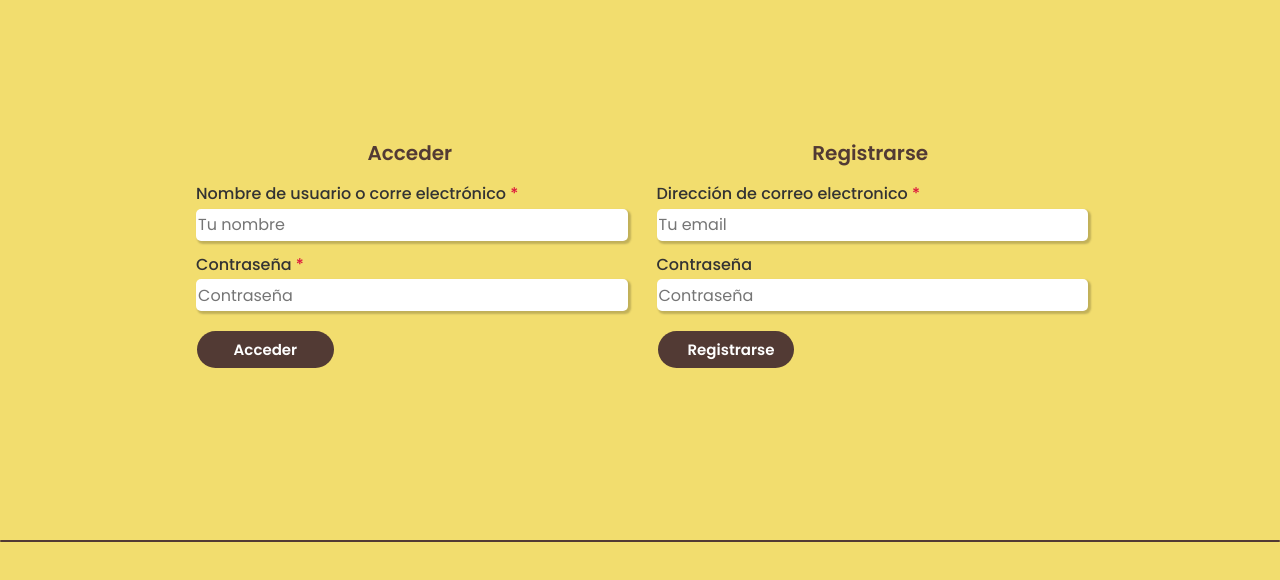
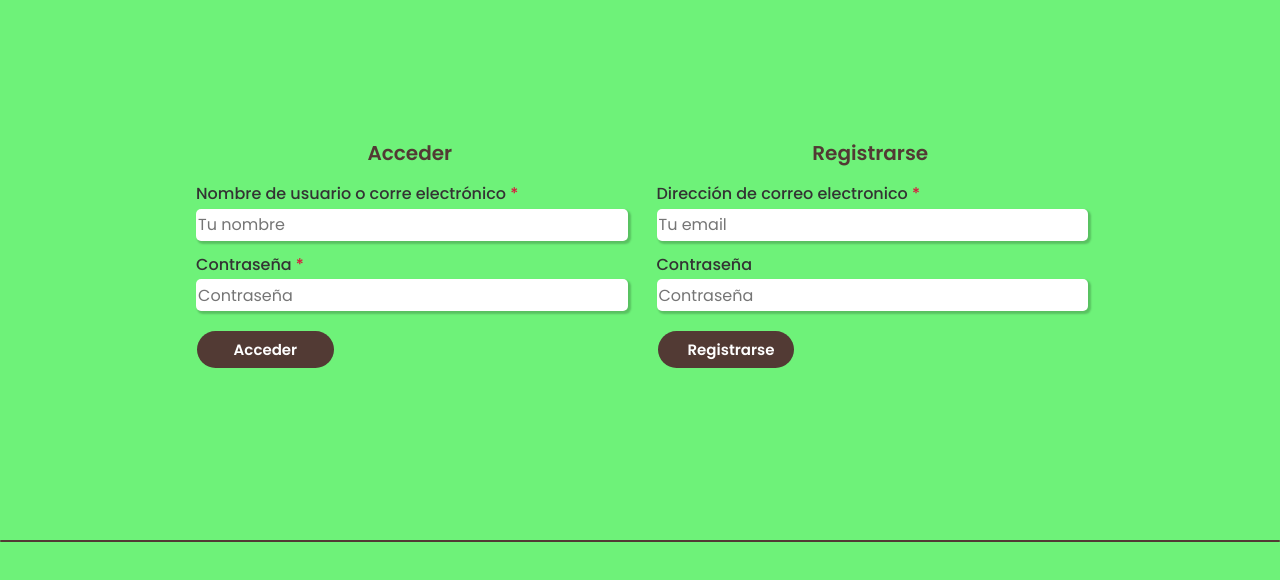
Before and after one commit to merpass/prueba2, a website: page pages/cuenta.html in a window 1280 px wide. Shown: the part 159-739 px from the top of the page. Drawn offline with nearby package versions, Linux system fonts and the light colour scheme.

```diff
--- a/css/style.css
+++ b/css/style.css
@@ -3,7 +3,7 @@
     /* Paleta de colores */
     --blanco: #ffffff;
     --negro: #333333;
-    --primario: #f2dd6e;
+    --primario: #6ef279;
     --secundario: #523a34;
     --rojo: #dc143c;
 }
```
Also changed, not shown: index.html (+1 -1 lines).
